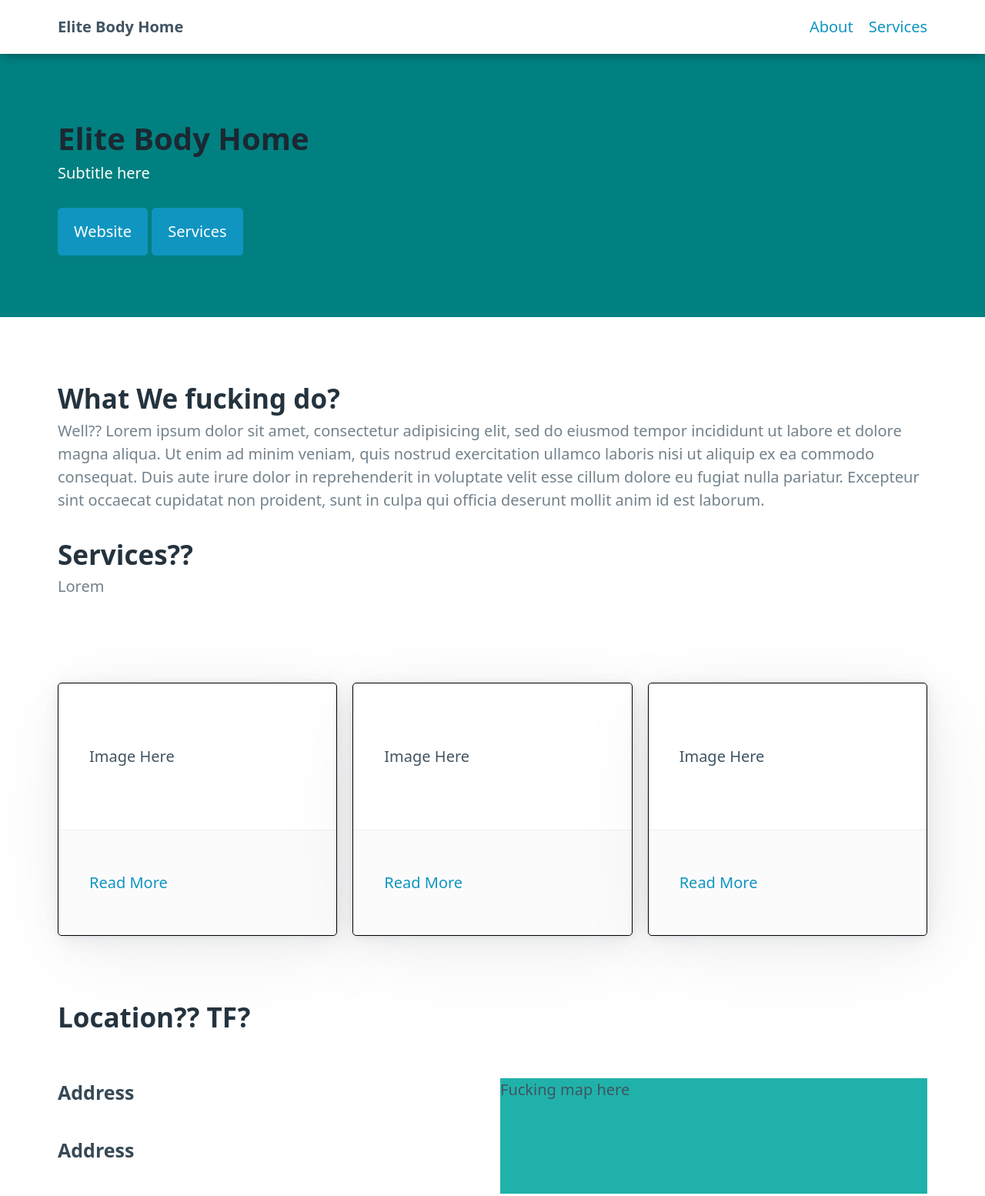
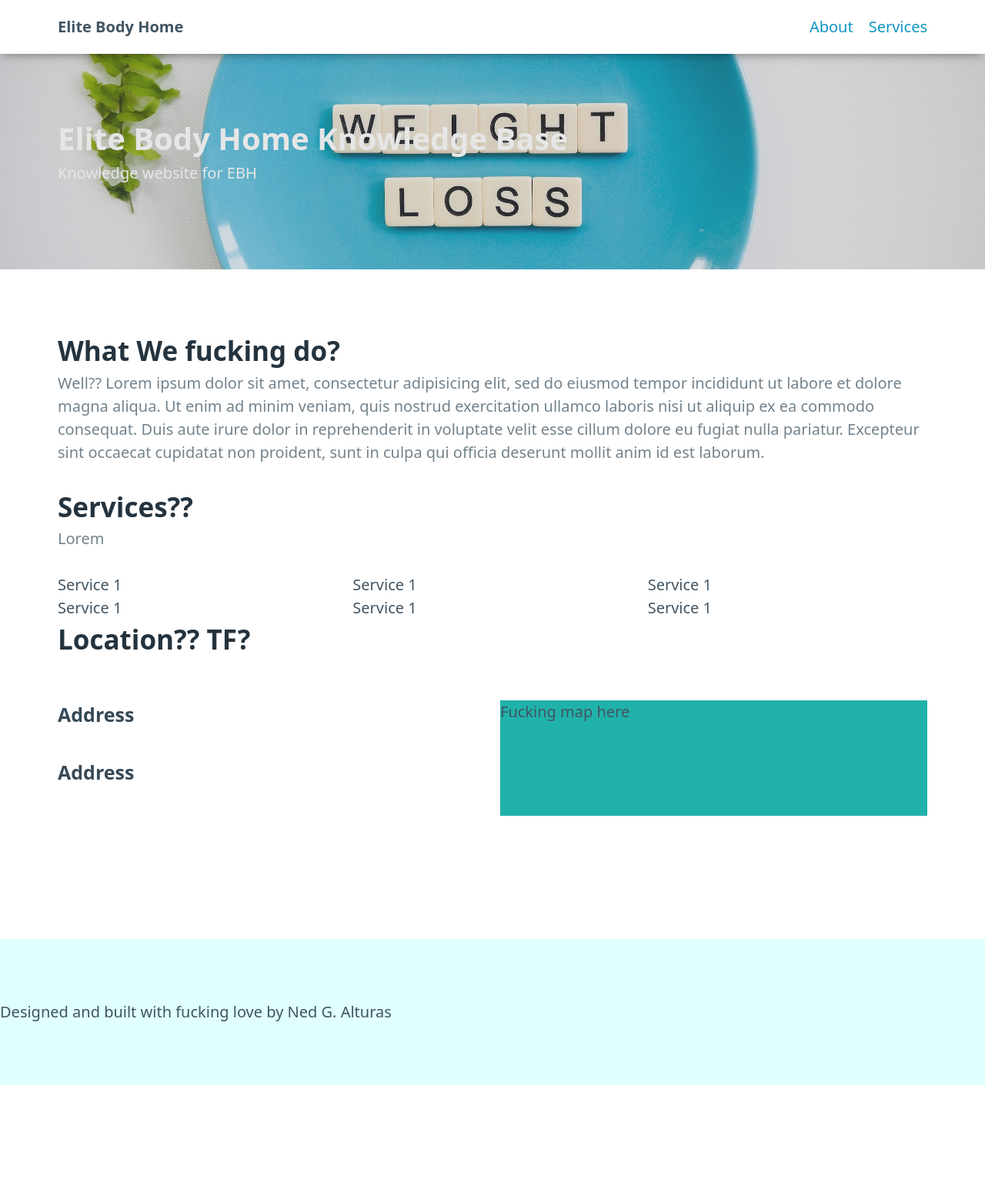
Before and after one commit to nedalturas/Elite-Body-Home, a plain HTML site: page index.html in a window 1280 px wide. Shown: the top 1554 px of the page at 77% size. After the commit the page ends 1410 px from the top, so only its background shows below. Drawn offline with nearby package versions, Linux system fonts and the light colour scheme.

Commit message:
added new design elements (lie)

```diff
--- a/css/styles.css
+++ b/css/styles.css
@@ -1,36 +1,44 @@
-*{
+* {
 	margin: 0;
 	padding: 0;
 }
 
-html,body{
+html,
+body {
 	box-sizing: border-box;
 }
 
-.nav{
-	-webkit-box-shadow: 0px 0px 16px -4px rgba(0,0,0,0.75);
-	-moz-box-shadow: 0px 0px 16px -4px rgba(0,0,0,0.75);
-	box-shadow: 0px 0px 16px -4px rgba(0,0,0,0.75);
+.nav {
+	-webkit-box-shadow: 0px 0px 16px -4px rgba(0, 0, 0, 0.75);
+	-moz-box-shadow: 0px 0px 16px -4px rgba(0, 0, 0, 0.75);
+	box-shadow: 0px 0px 16px -4px rgba(0, 0, 0, 0.75);
 	position: sticky;
 	top: 0;
-	background-color: white;
 	display: flex;
 	align-items: center;
+	z-index: 100;
+	background-color: white;
 }
 
-
-header{
-	background-color: teal;
+header {
+	background-image: url(../assets/header.jpg);
+	background-size: cover;
+	background-position: center center;
+	filter: contrast(80%);
 }
 
-header ul li{
+header h1{
+	color: white;
+}
+
+header ul li {
 	list-style: none;
 }
 
-header hgroup h3{
+header hgroup h3 {
 	color: white;
 }
 
-article{
+article {
 	border: 1px solid black;
 }
--- a/index.html
+++ b/index.html
@@ -1,17 +1,18 @@
 <!DOCTYPE html">
-<html  data-theme="light>
+<html data-theme="light">
 	<head>
-	<meta charset="utf-8">
-	<meta name="viewport" content="width=device-width, initial-scale=1">
+		<meta charset="utf-8" />
+		<meta name="viewport" content="width=device-width, initial-scale=1" />
 		<title></title>
 
-	<link rel="stylesheet" href="https://cdn.jsdelivr.net/npm/@picocss/pico@1.5.10/css/pico.min.css">
+		<link
+			rel="stylesheet"
+			href="https://cdn.jsdelivr.net/npm/@picocss/pico@1.5.10/css/pico.min.css"
+		/>
 
-	<link rel="stylesheet" type="text/css" href="css/styles.css">
-
+		<link rel="stylesheet" type="text/css" href="css/styles.css" />
 	</head>
 	<body>
-
 		<div class="nav">
 			<nav class="container">
 				<ul>
@@ -20,9 +21,7 @@
 					</li>
 				</ul>
 
-
 				<ul>
-
 					<li><a href="#">About</a></li>
 					<li><a href="#">Services</a></li>
 				</ul>
@@ -30,33 +29,31 @@
 		</div>
 		<header class="">
 			<div class="container">
+				<hgroup class="container">
+					<h1 class="contrast">Elite Body Home Knowledge Base</h1>
+					<h3 class="contrast">Knowledge website for EBH</h3>
+				</hgroup>
 
-
-		<hgroup class="container">
-			<h1>Elite Body Home</h1>
-			<h3 class="contrast">Subtitle here</h3>
-		</hgroup>
-		<a href="#" role="button">Website</a>
-		<a href="#" role="button">Services</a>
-
-
+				<!-- 	<a href="#" role="button">Website</a>
+				<a href="#" role="button">Services</a> -->
 			</div>
 		</header>
 
 		<main class="container">
-
 			<section>
 				<hgroup>
 					<h2>What We fucking do?</h2>
-			<p>Well??
-				Lorem ipsum dolor sit amet, consectetur adipisicing elit, sed do eiusmod
-				tempor incididunt ut labore et dolore magna aliqua. Ut enim ad minim veniam,
-				quis nostrud exercitation ullamco laboris nisi ut aliquip ex ea commodo
-				consequat. Duis aute irure dolor in reprehenderit in voluptate velit esse
-				cillum dolore eu fugiat nulla pariatur. Excepteur sint occaecat cupidatat non
-				proident, sunt in culpa qui officia deserunt mollit anim id est laborum.
+					<p>
+						Well?? Lorem ipsum dolor sit amet, consectetur
+						adipisicing elit, sed do eiusmod tempor incididunt ut
+						labore et dolore magna aliqua. Ut enim ad minim veniam,
+						quis nostrud exercitation ullamco laboris nisi ut
+						aliquip ex ea commodo consequat. Duis aute irure dolor
+						in reprehenderit in voluptate velit esse cillum dolore
+						eu fugiat nulla pariatur. Excepteur sint occaecat
+						cupidatat non proident, sunt in culpa qui officia
+						deserunt mollit anim id est laborum.
 					</p>
-
 				</hgroup>
 
 				<hgroup>
@@ -64,55 +61,34 @@
 					<p>Lorem</p>
 				</hgroup>
 
-			<div class="services grid">
-				<article>
-					<div class="img">Image Here</div>
-
-					<footer>
-						<a href="#">Read More</a>
-					</footer>
-				</article>
-				<article>
-					<div class="img">Image Here</div>
-
-					<footer>
-						<a href="#">Read More</a>
-					</footer>
-				</article>
-				<article>
-					<div class="img">Image Here</div>
-
-					<footer>
-						<a href="#">Read More</a>
-					</footer>
-				</article>
-
+				<div class="grid">
+					<div>Service 1</div>
+					<div>Service 1</div>
+					<div>Service 1</div>
+				</div>
+				<div class="grid">
+					<div>Service 1</div>
+					<div>Service 1</div>
+					<div>Service 1</div>
 				</div>
 
 				<div class="contact">
-
 					<h2>Location?? TF?</h2>
 
 					<div class="grid">
-
-
-
 						<div>
 							<h4>Address</h4>
 							<h4>Address</h4>
 						</div>
-					<div style="background-color: lightseagreen;">
+						<div style="background-color: lightseagreen">
 							Fucking map here
 						</div>
-
 					</div>
-
 				</div>
 			</section>
-
 		</main>
 
-	<footer style="background-color: lightcyan;">
+		<footer style="background-color: lightcyan">
 			Designed and built with fucking love by Ned G. Alturas
 		</footer>
 	</body>
```
Lines whose indentation alone changed are shown as unchanged.
